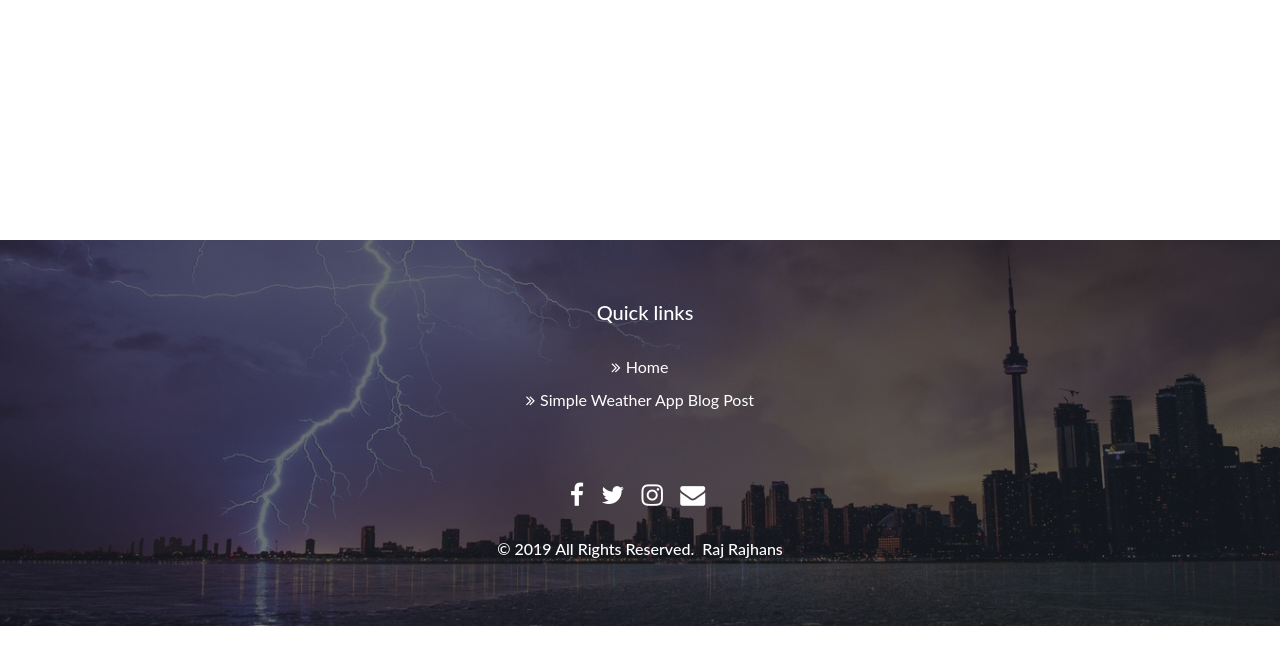
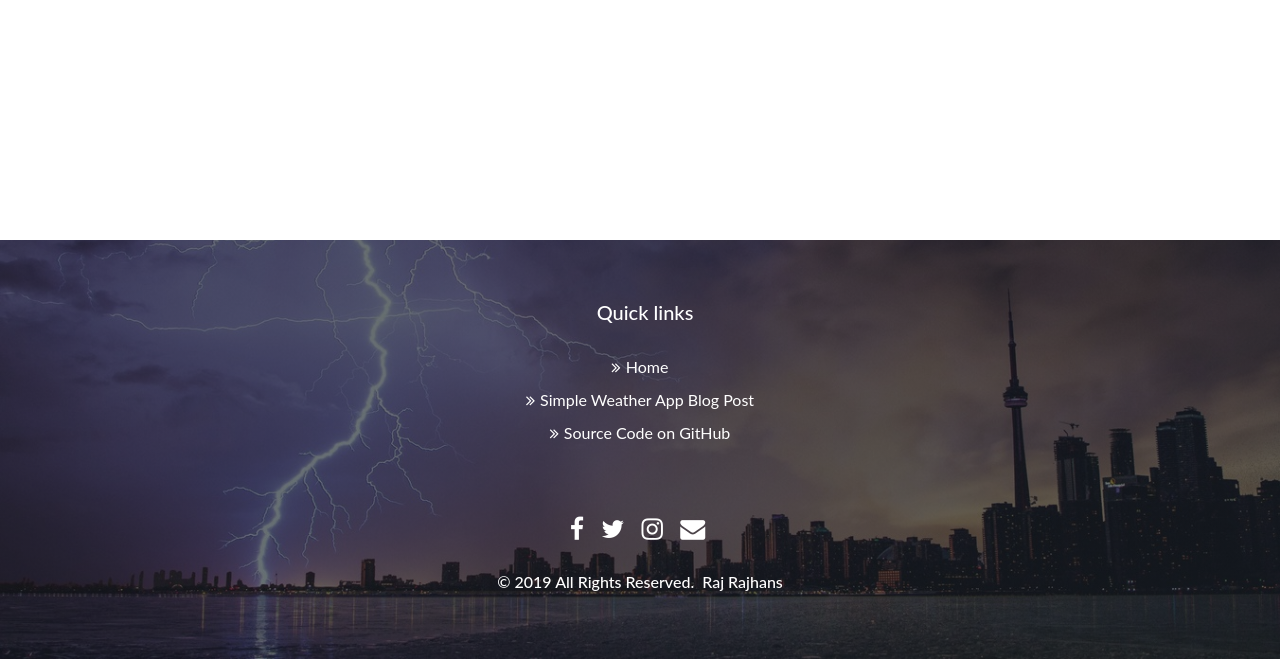
Before and after one commit to rajrajhans/weather, a Flask app: page / in a window 1280 px wide. Shown: the part 1300-1959 px from the top of the page. Before the commit the page ends 1926 px from the top, so only its background shows below. Run offline with Flask 2, Linux system fonts and the light colour scheme; some libraries are stand-ins or nearby versions.

```diff
--- a/templates/index.html
+++ b/templates/index.html
@@ -33,7 +33,7 @@
             <h1 class="heading-primary">
                 <span class="heading-primary-main">Simple Weather App</span>
             </h1>
-            <a href="https://rajrajhans.com/weather-webapp/" class="btn btn-white btn-animated">Read the blog post</a>&nbsp;
+            <a href="https://rajrajhans.com/weather-webapp/" target="_blank" class="btn btn-white btn-animated">Read the blog post</a>&nbsp;
             <a href="#main" class="btn btn-white btn-animated">Scroll down to the app</a>
         </div>
     </header>
@@ -75,8 +75,9 @@
                     <div class="col-xs-12 col-sm-12 col-md-12">
                         <h5>Quick links</h5>
                         <ul class="list-unstyled quick-links">
-                            <li><a href="/"><i class="fa fa-angle-double-right"></i>Home</a></li>
-                            <li><a href="https://rajrajhans.com/weather-webapp/"><i class="fa fa-angle-double-right"></i>Simple Weather App Blog Post</a></li>
+                            <li><a href="/" target="_blank"><i class="fa fa-angle-double-right"></i>Home</a></li>
+                            <li><a href="https://rajrajhans.com/weather-webapp/" target="_blank"><i class="fa fa-angle-double-right"></i>Simple Weather App Blog Post</a></li>
+                            <li><a href="http://github.com/rajrajhans/weather" target="_blank"><i class="fa fa-angle-double-right"></i>Source Code on GitHub</a></li>
                         </ul>
                     </div>
                 </div>
@@ -84,9 +85,9 @@
 			<div class="row">
 				<div class="col-xs-12 col-sm-12 col-md-12 mt-2 mt-sm-5">
 					<ul class="list-unstyled list-inline social text-center">
-						<li class="list-inline-item"><a href="http://facebook.com/rajrajhans"><i class="fa fa-facebook"></i></a></li>
-						<li class="list-inline-item"><a href="http://twitter.com/_rajrajhans"><i class="fa fa-twitter"></i></a></li>
-						<li class="list-inline-item"><a href="http://instagram.com/rajrajhans"><i class="fa fa-instagram"></i></a></li>
+						<li class="list-inline-item"><a href="http://facebook.com/rajrajhans" target="_blank"><i class="fa fa-facebook"></i></a></li>
+						<li class="list-inline-item"><a href="http://twitter.com/_rajrajhans" target="_blank"><i class="fa fa-twitter"></i></a></li>
+						<li class="list-inline-item"><a href="http://instagram.com/rajrajhans" target="_blank"><i class="fa fa-instagram"></i></a></li>
 						<li class="list-inline-item"><a href="mailto:me@rajrajhans.com;" target="_blank"><i class="fa fa-envelope"></i></a></li>
 					</ul>
 				</div>
```
Also changed, not shown: templates/weather.html (+7 -6 lines).
